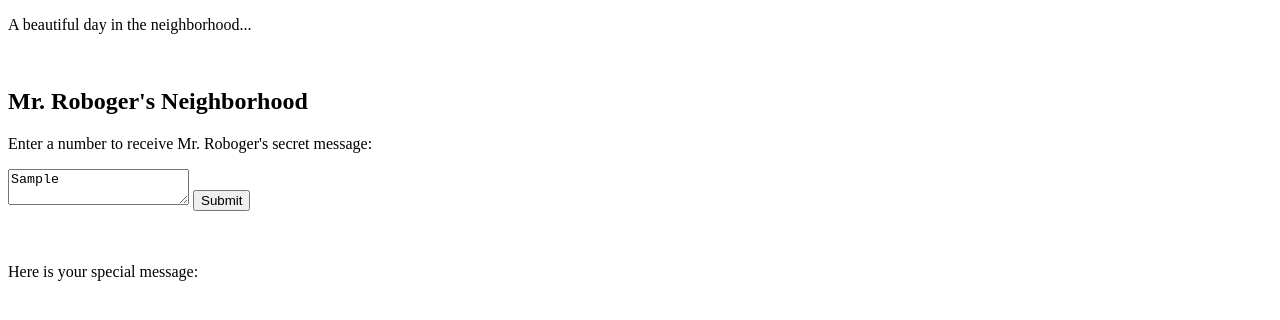
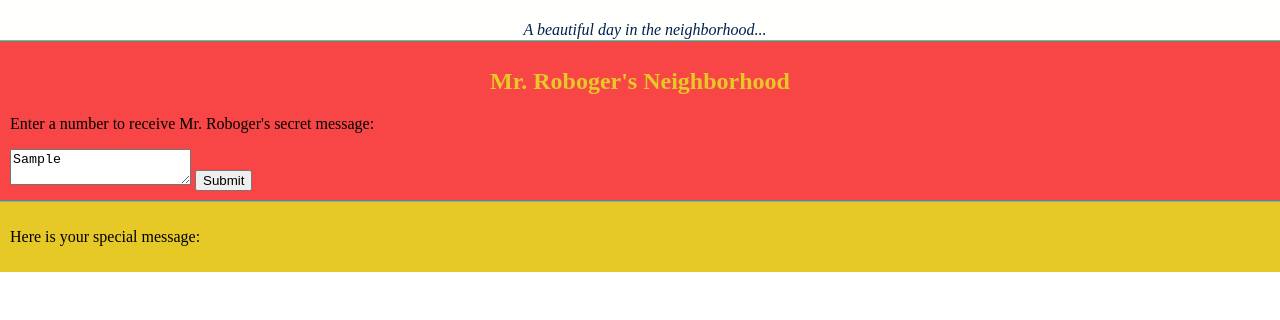
Before and after one commit to Mac-ziis/Independent-Project-3, a plain HTML site: page index.html in a window 1280 px wide. Both pictures are taken after typing "Sample" into the empty fields and a click on the button "Submit". Drawn offline with Linux system fonts and the light colour scheme.

Commit message:
Add the proper function to remove the hidden class from the return-statement. additionally it will alter the html to remove an unneeded div element

```diff
--- a/css/styles.css
+++ b/css/styles.css
@@ -1,4 +1,4 @@
-/* header {
+header {
   position: fixed;
   top: 0;
   left: 0;
@@ -28,14 +28,14 @@ body {
   background-color: #f84646;
   padding: 10px;
   border-bottom: 1px solid #00ebc7;
-  margin-bottom: 10px;
 }
 
 #return-statement {
   padding: 10px;
-  margin-top: 50px;
+  background-color: #e6c927;
+  margin-bottom: 0;
 }
 
 .hidden {
   display: none;
-} */
+}
--- a/index.html
+++ b/index.html
@@ -21,12 +21,8 @@
       <button type="submit" class="btn">Submit</button>
     </form>
   </div>
-  <br />
-  <br />
-  <div class="hidden">
-    <div id="return-statement">
+    <div id="return-statement" class="hidden">
       <p>Here is your special message: <span id="altered-number"></span></p>
-    </div>
   </div>
 </body>
 </html>
--- a/js/scripts.js
+++ b/js/scripts.js
@@ -27,7 +27,7 @@ function handleFormSubmission(event) {
   const number = document.getElementById("user-number").value;
   const userAddition = userInput(number);
   const resultElement = document.getElementById("return-statement");
-  resultElement.removeAttribute("hidden");
+  resultElement.classList.remove("hidden");
   const alteredNumberElement = document.getElementById("altered-number");
   alteredNumberElement.innerText = userAddition.join(", ");
 }
```
